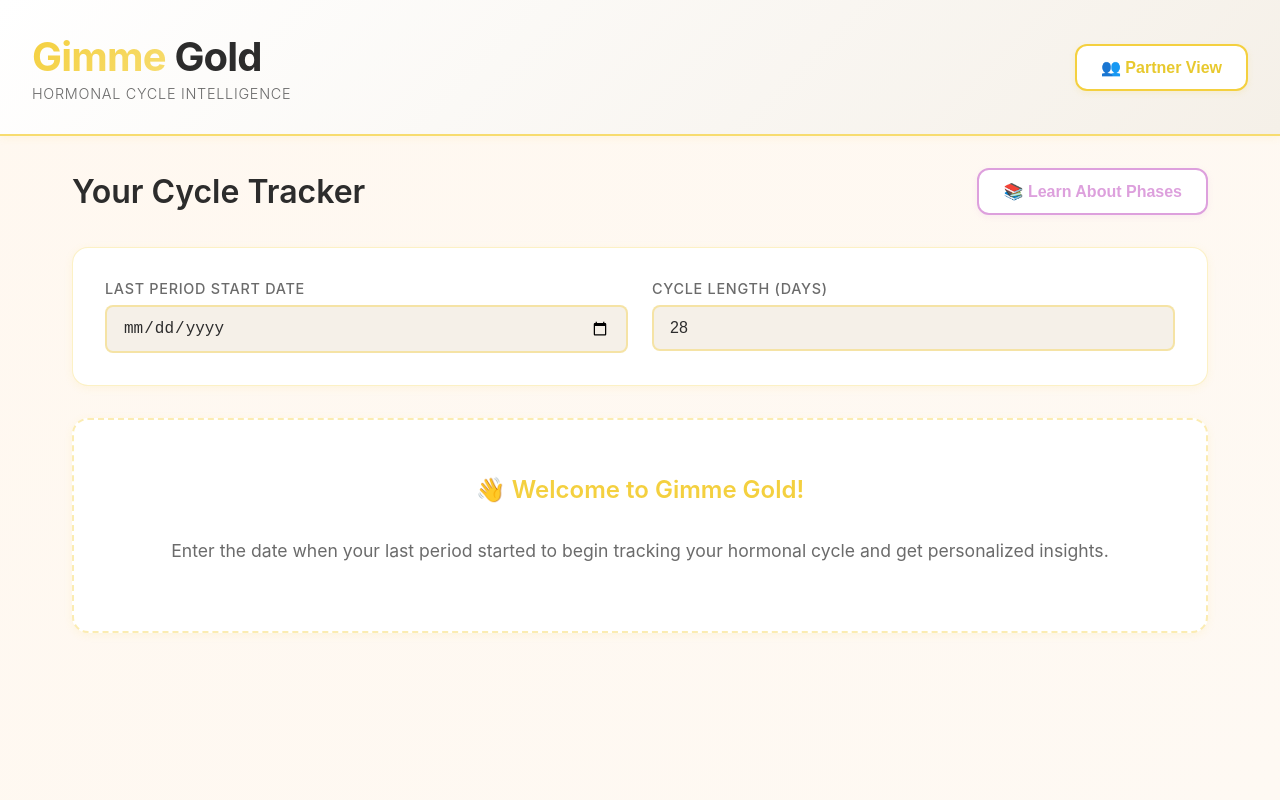
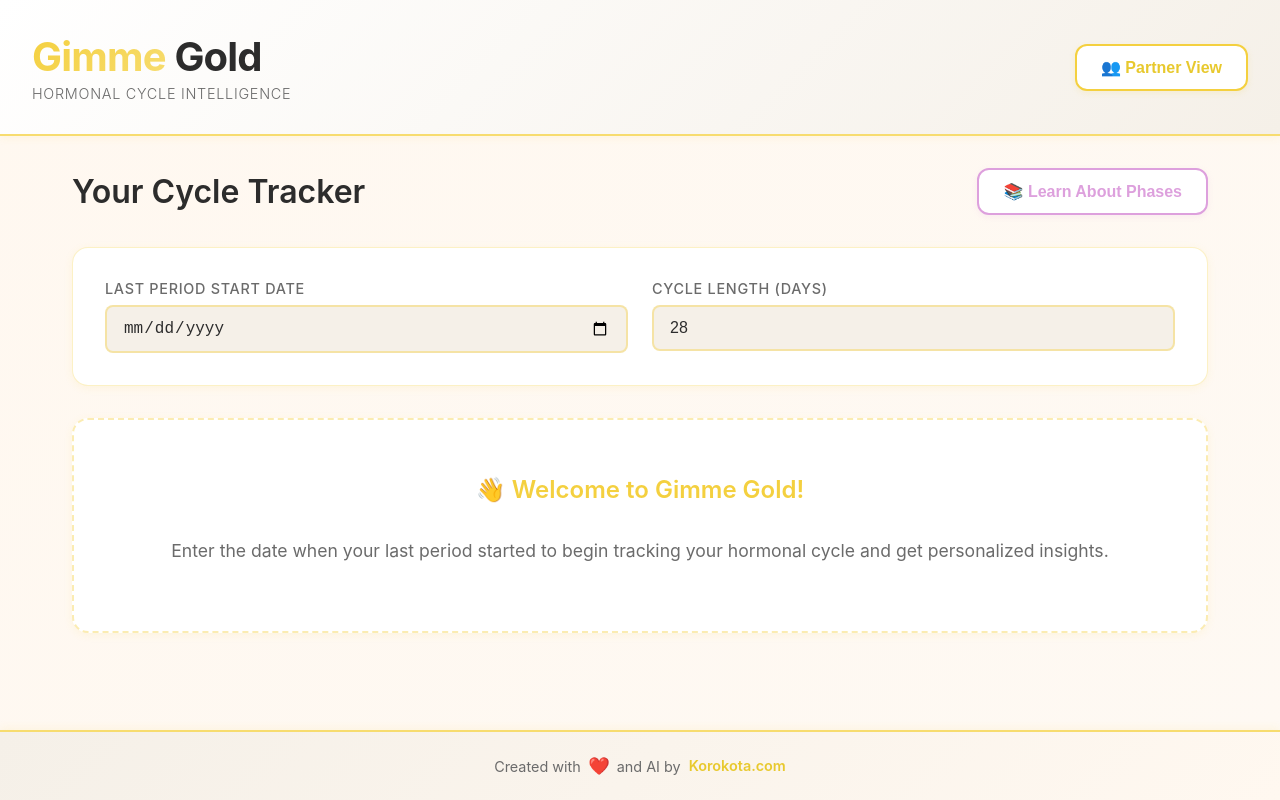
Before and after one commit to bonitodlnorte/gimme-gold, a React (Vite) app: page / in a window 1280 px wide. Built offline with nearby package versions, Linux system fonts and the light colour scheme.

Commit message:
Add footer with Korokota.com attribution

```diff
--- a/src/App.css
+++ b/src/App.css
@@ -70,6 +70,55 @@
   margin: 0 auto;
 }
 
+.app-footer {
+  background: linear-gradient(135deg, var(--bg-secondary) 0%, var(--bg-primary) 100%);
+  border-top: 2px solid var(--primary-gold-light);
+  padding: 1.5rem 2rem;
+  text-align: center;
+  margin-top: 3rem;
+  box-shadow: 0 -2px 8px rgba(244, 208, 63, 0.1);
+}
+
+.app-footer p {
+  color: var(--text-secondary);
+  font-size: 0.9rem;
+  margin: 0;
+  display: flex;
+  align-items: center;
+  justify-content: center;
+  gap: 0.5rem;
+  flex-wrap: wrap;
+}
+
+.app-footer .heart {
+  color: var(--accent-pink);
+  font-size: 1rem;
+  animation: heartbeat 1.5s ease-in-out infinite;
+}
+
+@keyframes heartbeat {
+  0%, 100% {
+    transform: scale(1);
+  }
+  50% {
+    transform: scale(1.1);
+  }
+}
+
+.app-footer .footer-link {
+  color: var(--primary-gold-dark);
+  text-decoration: none;
+  font-weight: 600;
+  transition: all 0.3s ease;
+  border-bottom: 1px solid transparent;
+}
+
+.app-footer .footer-link:hover {
+  color: var(--primary-gold);
+  border-bottom-color: var(--primary-gold);
+  transform: translateY(-1px);
+}
+
 @media (max-width: 768px) {
   .app-header {
     padding: 1.5rem;
@@ -82,4 +131,13 @@
   .app-main {
     padding: 1rem;
   }
+
+  .app-footer {
+    padding: 1rem;
+    margin-top: 2rem;
+  }
+
+  .app-footer p {
+    font-size: 0.85rem;
+  }
 }
--- a/src/App.jsx
+++ b/src/App.jsx
@@ -135,6 +135,20 @@
           />
         </Routes>
       </main>
+
+      <footer className="app-footer">
+        <p>
+          Created with <span className="heart">❤️</span> and AI by{' '}
+          <a
+            href="https://www.korokota.com"
+            target="_blank"
+            rel="noopener noreferrer"
+            className="footer-link"
+          >
+            Korokota.com
+          </a>
+        </p>
+      </footer>
     </div>
   )
 }
```
